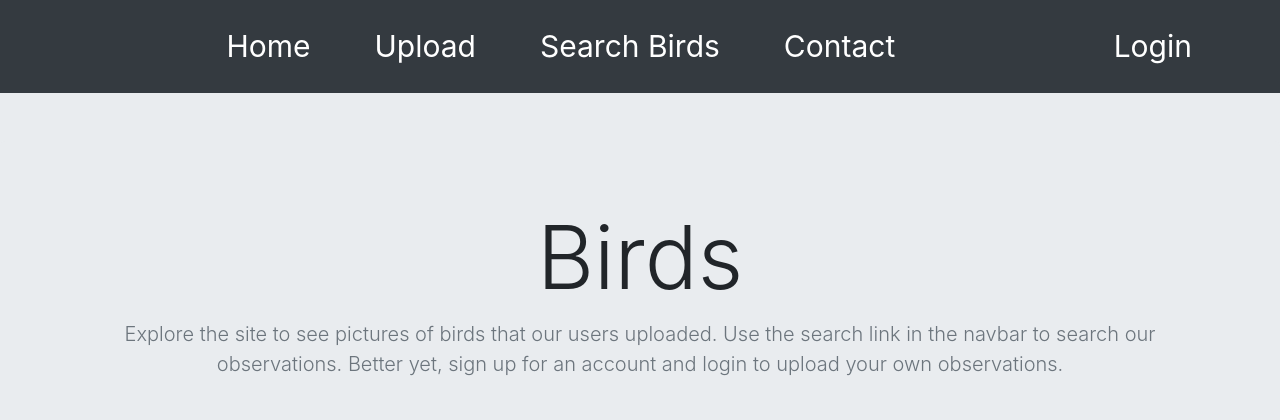
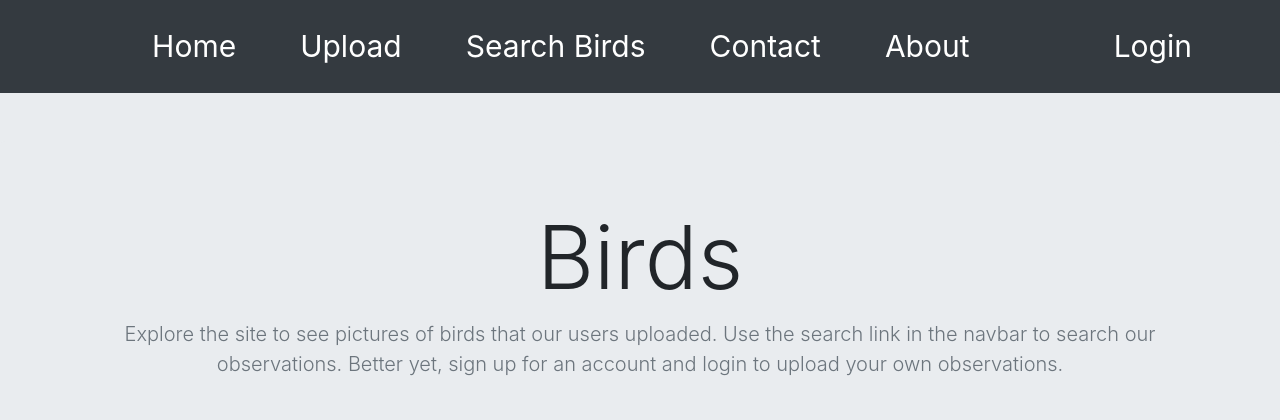
Before and after one commit to mkerekes1427/django-proj, a Django app: page / in a window 1280 px wide. Shown: the top 420 px of the page. Run offline with Django 4.2, Linux system fonts and the light colour scheme; data comes from the database, SQL or seed files in the repository; both versions use the stored data as it was after the commit.

Commit message:
About page

```diff
--- a/birdapp/urls.py
+++ b/birdapp/urls.py
@@ -10,6 +10,7 @@ urlpatterns = [
     path("search", views.search, name="search"),
     path("login/", views.login_user, name="login_user"),
     path("signup/", views.signup, name="signup"),
-    path("logout/", views.logout_user, name="logout_user")
+    path("logout/", views.logout_user, name="logout_user"),
+    path("about", views.about, name="about")
 
 ]
--- a/birdapp/views.py
+++ b/birdapp/views.py
@@ -178,3 +178,8 @@ def contact(request):
 
 
     return render(request, "contact.html")
+
+
+def about(request):
+
+    return render(request, "about.html")
--- a/templates/base.html
+++ b/templates/base.html
@@ -38,6 +38,10 @@
             <li class="nav-item mx-4 mynav">
                 <a class="nav-link text-white" href="{% url 'contact' %}">Contact</a>
             </li>
+
+            <li class="nav-item mx-4 mynav">
+              <a class="nav-link text-white" href="{% url 'about' %}">About</a>
+          </li>
 
 
           </ul>
--- a/templates/home.html
+++ b/templates/home.html
@@ -55,7 +55,7 @@
                         <img src="{{o.picture.url}}" width="100%" class="card-img-top"aria-label="{{o.name}}"/>
                         <div class="card-body">
                         <h1 class="text-center mb-2" style="color : {{o.color}}">{{o.name}}</h1>
-                        <h4 class="text-center blockquote user">{{o.person.username}}</h4>
+                        <h4 class="text-center blockquote-footer user">{{o.person.username}}</h4>
                         <div class="d-flex justify-content-between align-items-center">
                             <small class="text-muted">{{o.date}}</small>
                         </div>
@@ -78,7 +78,7 @@
                         <img src="{{o.picture.url}}" width="100%" class="card-img-top"aria-label="{{o.name}}"/>
                         <div class="card-body">
                         <h1 class="text-center mb-2" style="color : {{o.color}}">{{o.name}}</h1>
-                        <h4 class="text-center blockquote user">{{o.person.username}}</h4>
+                        <h4 class="text-center blockquote-footer user">{{o.person.username}}</h4>
                         <div class="d-flex justify-content-between align-items-center">
                             <small class="text-muted">{{o.date}}</small>
                         </div>
```
Also changed, not shown: templates/about.html (added, +7 -0 lines), db.sqlite3, 1 other file.
